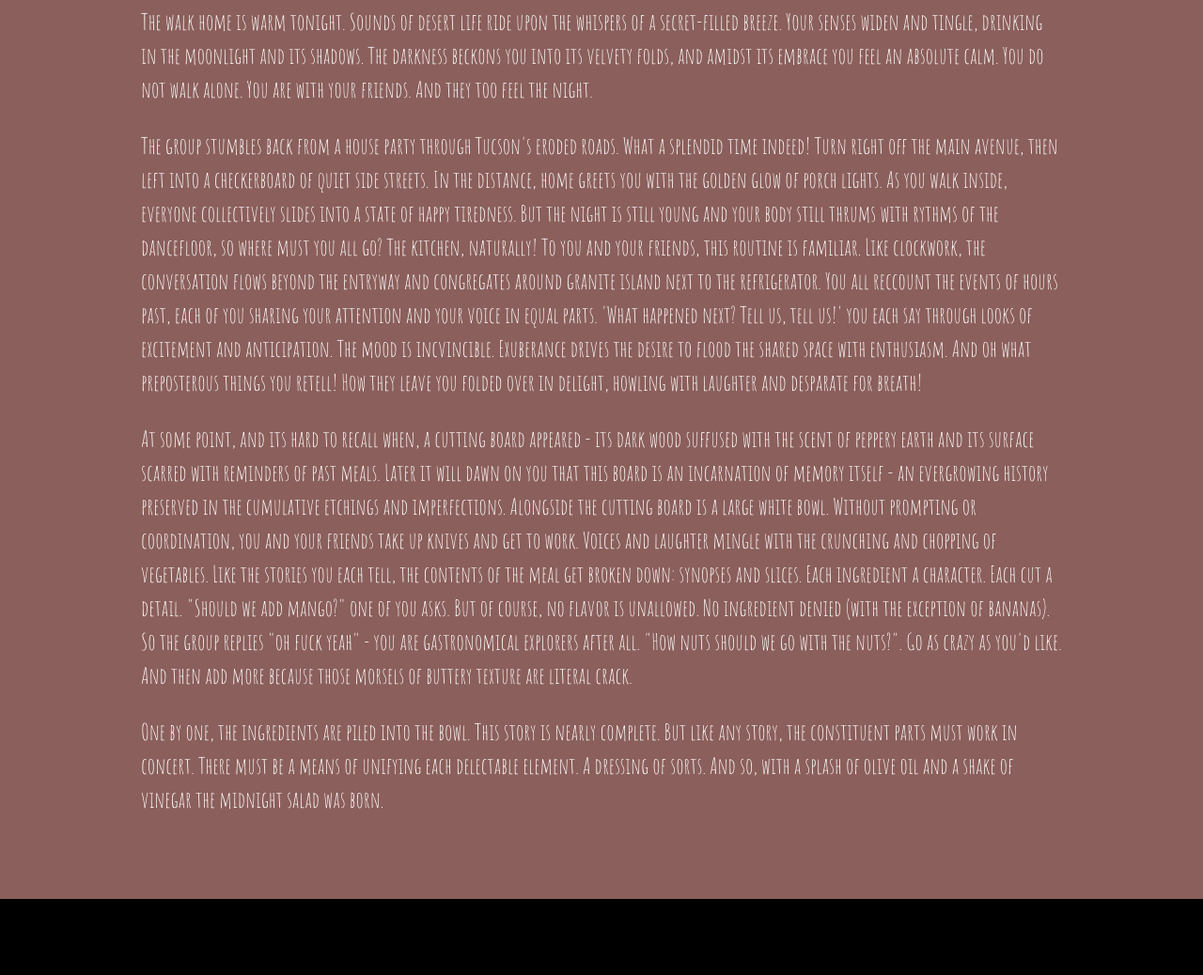
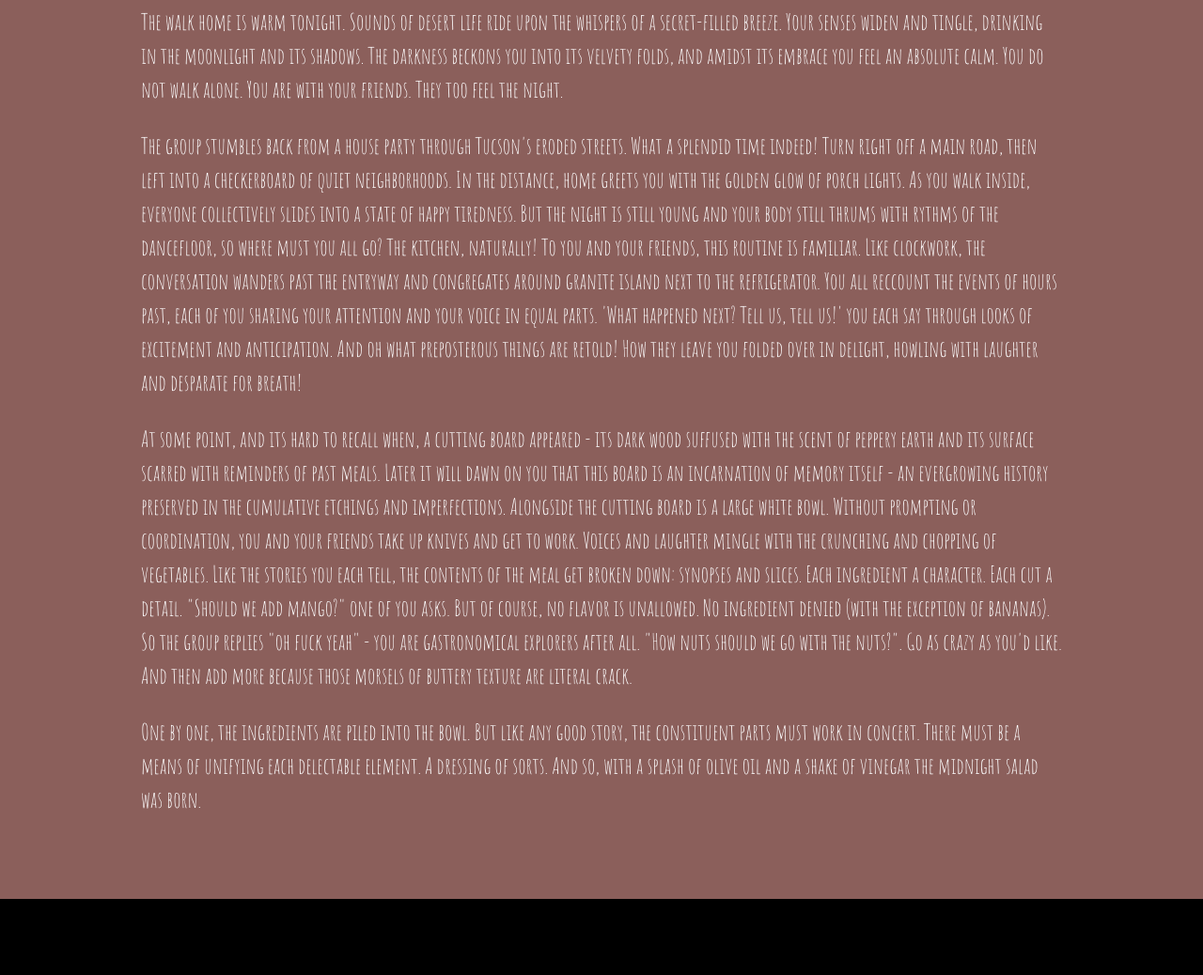
Before and after one commit to NicoDeshler/MidnightSalads, a plain HTML site: page index.html in a window 1280 px wide. Shown: the part 6420-7458 px from the top of the page at 94% size. Drawn offline with Linux system fonts and the light colour scheme.

Commit message:
updated origin story

```diff
--- a/index.html
+++ b/index.html
@@ -144,16 +144,16 @@ body,h1,h2,h3,h4,h5,h6 {font-family: "Amatic SC", sans-serif}
       The walk home is warm tonight. Sounds of desert life ride upon the whispers of a secret-filled breeze.
       Your senses widen and tingle, drinking in the moonlight and its shadows.
       The darkness beckons you into its velvety folds, and amidst its embrace you feel an absolute calm. You do not walk alone.
-      You are with your friends. And they too feel the night.
+      You are with your friends. They too feel the night.
     </p>
 
     <p>
-      The group stumbles back from a house party through Tucson's eroded roads. What a splendid time indeed!
-      Turn right off the main avenue, then left into a checkerboard of quiet side streets. In the distance, home greets you with the golden glow of porch lights.
+      The group stumbles back from a house party through Tucson's eroded streets. What a splendid time indeed!
+      Turn right off a main road, then left into a checkerboard of quiet neighborhoods. In the distance, home greets you with the golden glow of porch lights.
       As you walk inside, everyone collectively slides into a state of happy tiredness. But the night is still young and your body still thrums with rythms of the dancefloor, so where must you all go?
-      The kitchen, naturally! To you and your friends, this routine is familiar. Like clockwork, the conversation flows beyond the entryway and congregates around granite island next to the refrigerator.
+      The kitchen, naturally! To you and your friends, this routine is familiar. Like clockwork, the conversation wanders past the entryway and congregates around granite island next to the refrigerator.
       You all reccount the events of hours past, each of you sharing your attention and your voice in equal parts. 'What happened next? Tell us, tell us!' you each say through
-      looks of excitement and anticipation. The mood is incvincible. Exuberance drives the desire to flood the shared space with enthusiasm. And oh what preposterous things you retell!
+      looks of excitement and anticipation. And oh what preposterous things are retold!
       How they leave you folded over in delight, howling with laughter and desparate for breath!
     </p>
 
@@ -170,8 +170,8 @@ body,h1,h2,h3,h4,h5,h6 {font-family: "Amatic SC", sans-serif}
      </p>
 
      <p>
-     One by one, the ingredients are piled into the bowl. This story is nearly complete.
-     But like any story, the constituent parts must work in concert. There must be a means of unifying each delectable element. A dressing of sorts.
+     One by one, the ingredients are piled into the bowl.
+     But like any good story, the constituent parts must work in concert. There must be a means of unifying each delectable element. A dressing of sorts.
      And so, with a splash of olive oil and a shake of vinegar the midnight salad was born.
      </p>
   </div>
```
